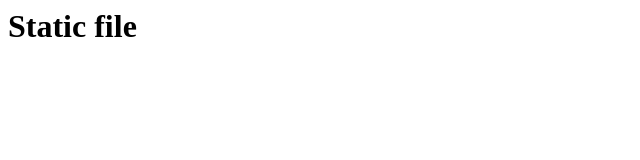
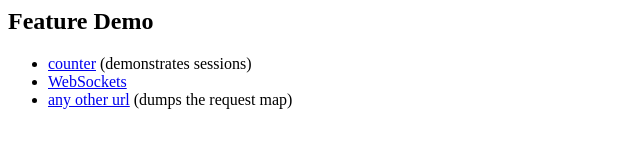
Before and after one commit to immutant/feature-demo, a plain HTML site: page resources/public/index.html in a window 1280 px wide. Shown: the whole page, without its empty margins (0-640 px from the left). Drawn offline with Linux system fonts and the light colour scheme.

Commit message:
Reorganize a bit

```diff
--- a/resources/public/index.html
+++ b/resources/public/index.html
@@ -1 +1,16 @@
-<h1>Static file</h1>
+<html>
+  <head>
+    <meta charset="utf-8">
+    <title>Feature Demo</title>
+  </head>
+
+  <body>
+    <h2>Feature Demo</h2>
+
+    <ul>
+      <li><a href="counter">counter</a> (demonstrates sessions)</li>
+      <li><a href="ws">WebSockets</a></li>
+      <li><a href="any-other-url?foo=bar&x=42">any other url</a> (dumps the request map)</li>
+    </ul>
+  </body>
+</html>
```
Also changed, not shown: 3 other files.
